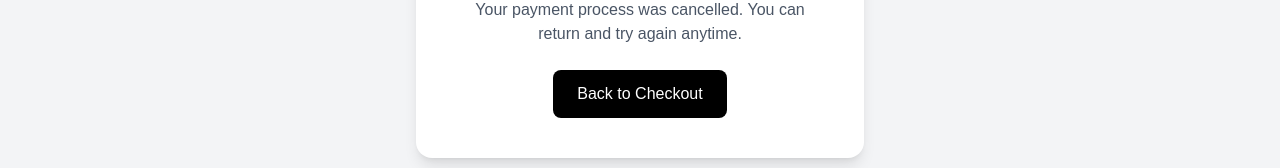
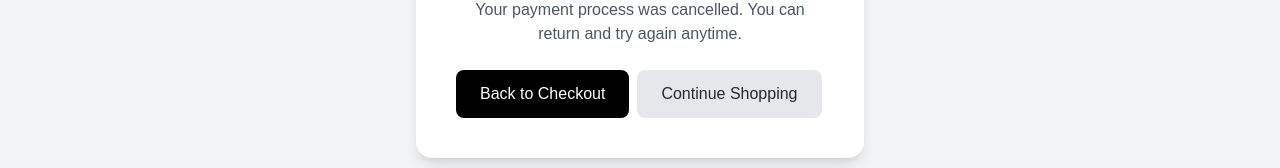
Before and after one commit to rumachoudhury/monorepo-ecommerce-app, a Next.js app in the folder apps/client/: page /cancel in a window 1280 px wide. Shown: the part 545-713 px from the top of the page. Built offline with nearby package versions, Linux system fonts and the light colour scheme.

Commit message:
Improve cancel page UI and fix navigation links

```diff
--- a/apps/client/app/cancel/page.tsx
+++ b/apps/client/app/cancel/page.tsx
@@ -20,12 +20,21 @@
           anytime.
         </p>
 
+        <div className=" flex gap-2">
           <Link
             href="/checkout"
             className="inline-block bg-black text-white px-6 py-3 rounded-lg hover:bg-gray-800 transition"
           >
             Back to Checkout
           </Link>
+
+          <Link
+            href="/products"
+            className="inline-block bg-gray-200 text-gray-800 px-6 py-3 rounded-lg hover:bg-gray-300 transition"
+          >
+            Continue Shopping
+          </Link>
+        </div>
       </div>
     </div>
   );
```
Lines whose indentation alone changed are shown as unchanged.
